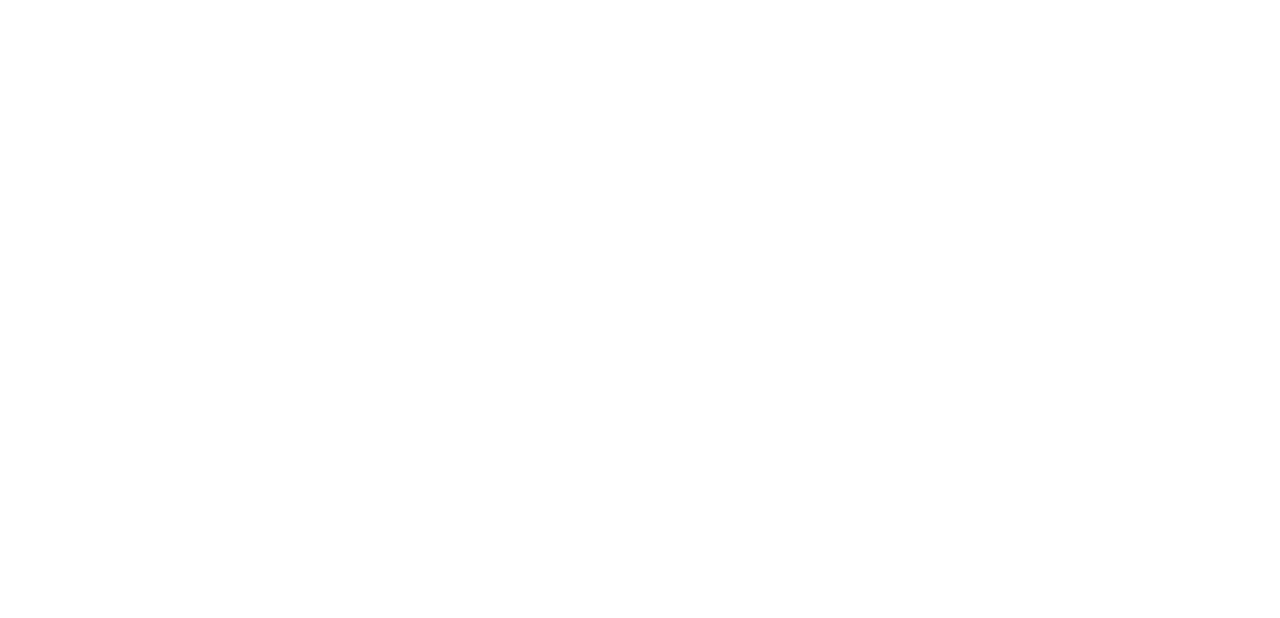
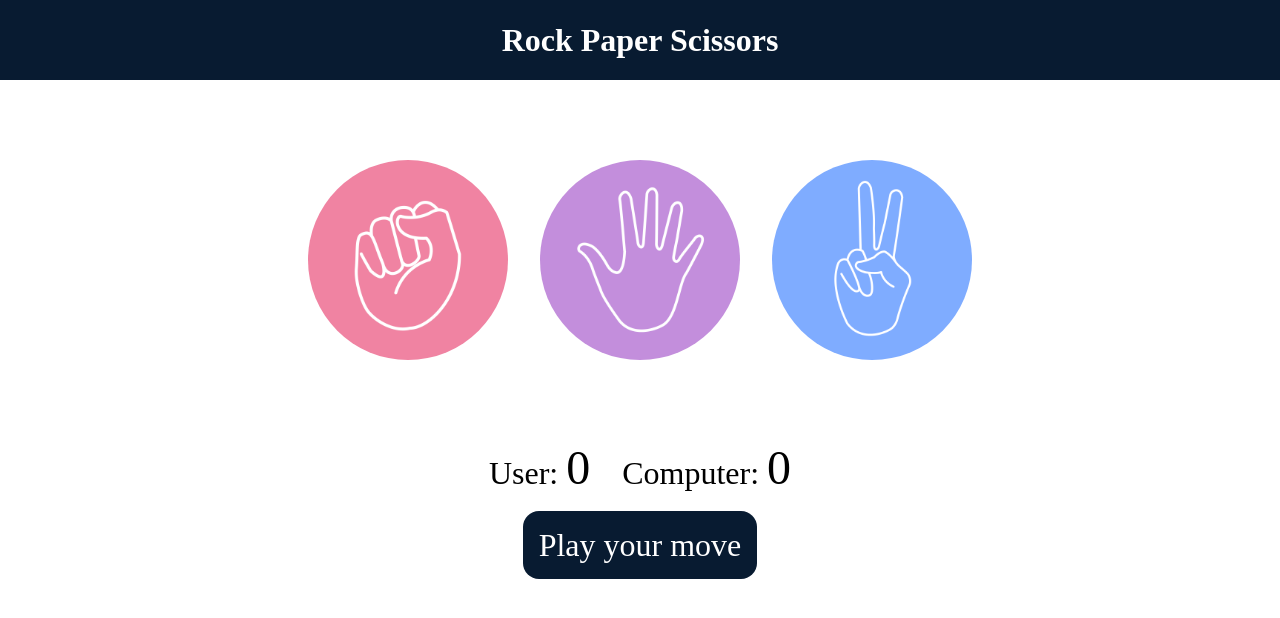
Before and after one commit to hossaintaufiq/Stone_Paper_Scissors, a plain HTML site: page index.html in a window 1280 px wide. Drawn offline with Linux system fonts and the light colour scheme.

Commit message:
done with the design

```diff
--- a/index.html
+++ b/index.html
@@ -3,9 +3,41 @@
 <head>
     <meta charset="UTF-8">
     <meta name="viewport" content="width=device-width, initial-scale=1.0">
-    <title>Document</title>
+    <link rel="stylesheet" href="style.css">
+    <title>Rock Paper Scissors</title>
 </head>
 <body>
+    <main>
+        <h1>Rock Paper Scissors</h1>
+        <div class="choices" id="rock">
+            <div class="choice">
+                <img src="/rock.png" alt="">
+            </div>
+            <div class="choice" id="paper">
+                <img src="/paper.png" alt="">
+            </div>
+            <div class="choice" id="scissors">
+                <img src="/scissors.png" alt="">
+            </div>
+        </div>
 
+        <div class="score-board">
+            <div class="score">
+                <p>User: <span id="user-score">0</span></p>
+            </div>
+            <div class="score">
+
+                <p>Computer: <span id="computer-score">0</span></p>
+            </div>
+        </div>
+
+        <div class="msgContainer">
+            <p id="msg">Play your move</p>
+        </div>
+    </main>
+
+
+
+    <script src="app.js"></script>
 </body>
 </html>
--- /dev/null
+++ b/style.css
@@ -0,0 +1,71 @@
+*{
+    margin: 0;
+    padding: 0;
+}
+
+h1{
+    background-color: #081b31;
+    color: #fff;
+    height: 5rem;
+    text-align: center;
+    line-height: 5rem;
+}
+.choices{
+    display: flex;
+    justify-content: center;
+    /* text-align: center; */
+    align-items: center;
+    flex-wrap: wrap;
+    /* flex: flex-colum; */
+    margin-top: 5rem;
+    gap: 2rem;
+}
+
+
+.choice{
+    height: 200px;
+    width: 200px;
+    border-radius: 10px;
+}
+.choice:hover{
+    opacity: 50%;
+    cursor: pointer;
+}
+img{
+    height: 200px;
+    width: 200px;
+    border-radius:50%;
+    object-fit: cover;
+
+}
+.score-board{
+    display: flex;
+    justify-content: center;
+    align-items: center;
+    margin-top: 5rem;
+    font-size: 2rem;
+    gap: 2rem;
+}
+
+#user-score{
+    font-size: 3rem;
+}
+#computer-score{
+    font-size: 3rem;
+}
+
+.msgContainer{
+    margin-top: 2rem;
+    text-align: center;
+}
+
+#msg{
+    background-color: #081b31 ;
+    color: #fff;
+    /* line-height: 3rem; */
+   padding: 1rem;
+    font-size: 2rem;
+    /* margin-top: 2rem; */
+    display: inline;
+    border-radius: 1rem;
+}
```
Also changed, not shown: app.js (added), paper.png (added), rock.png (added), scissors.png (added).
